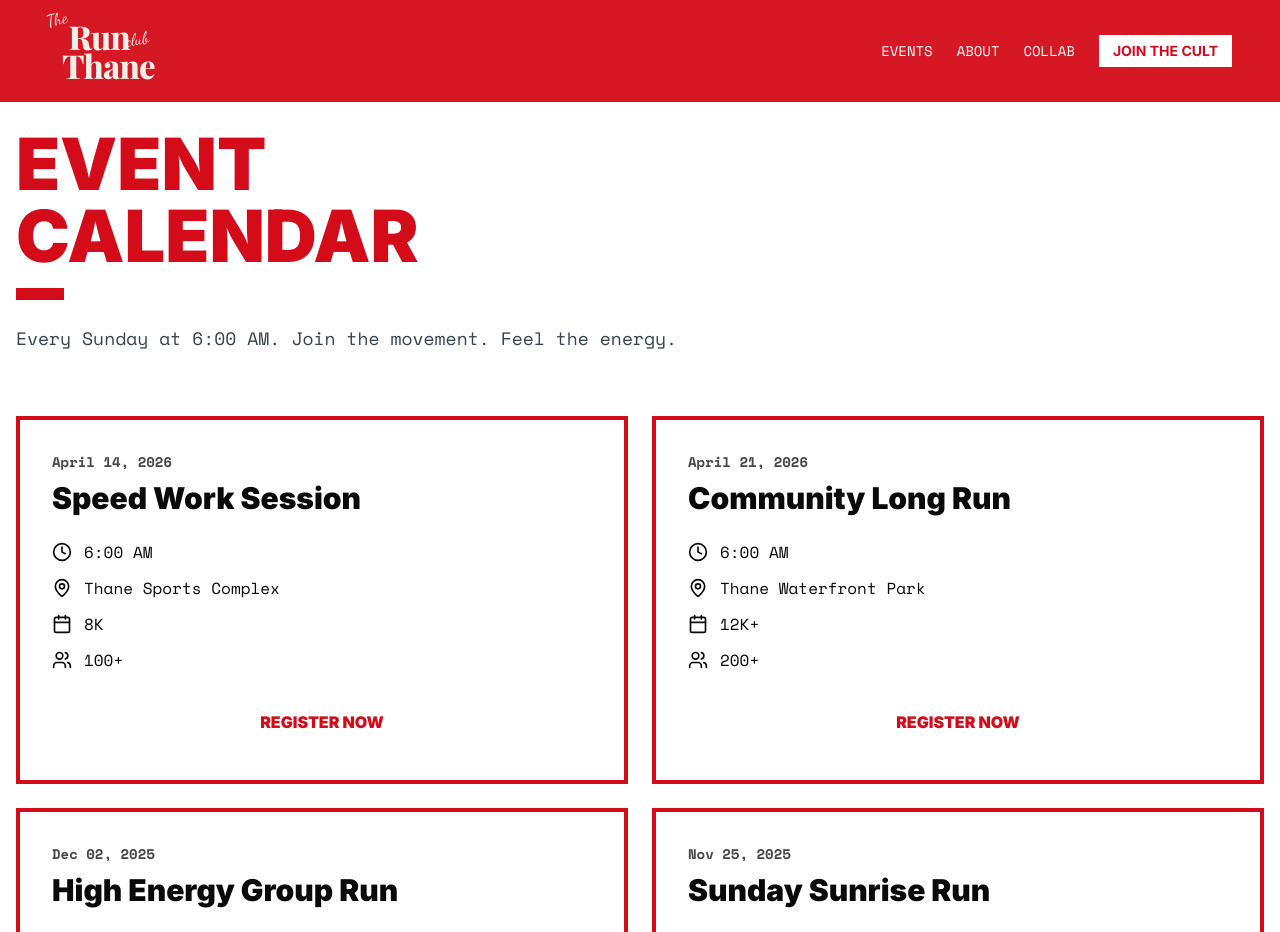
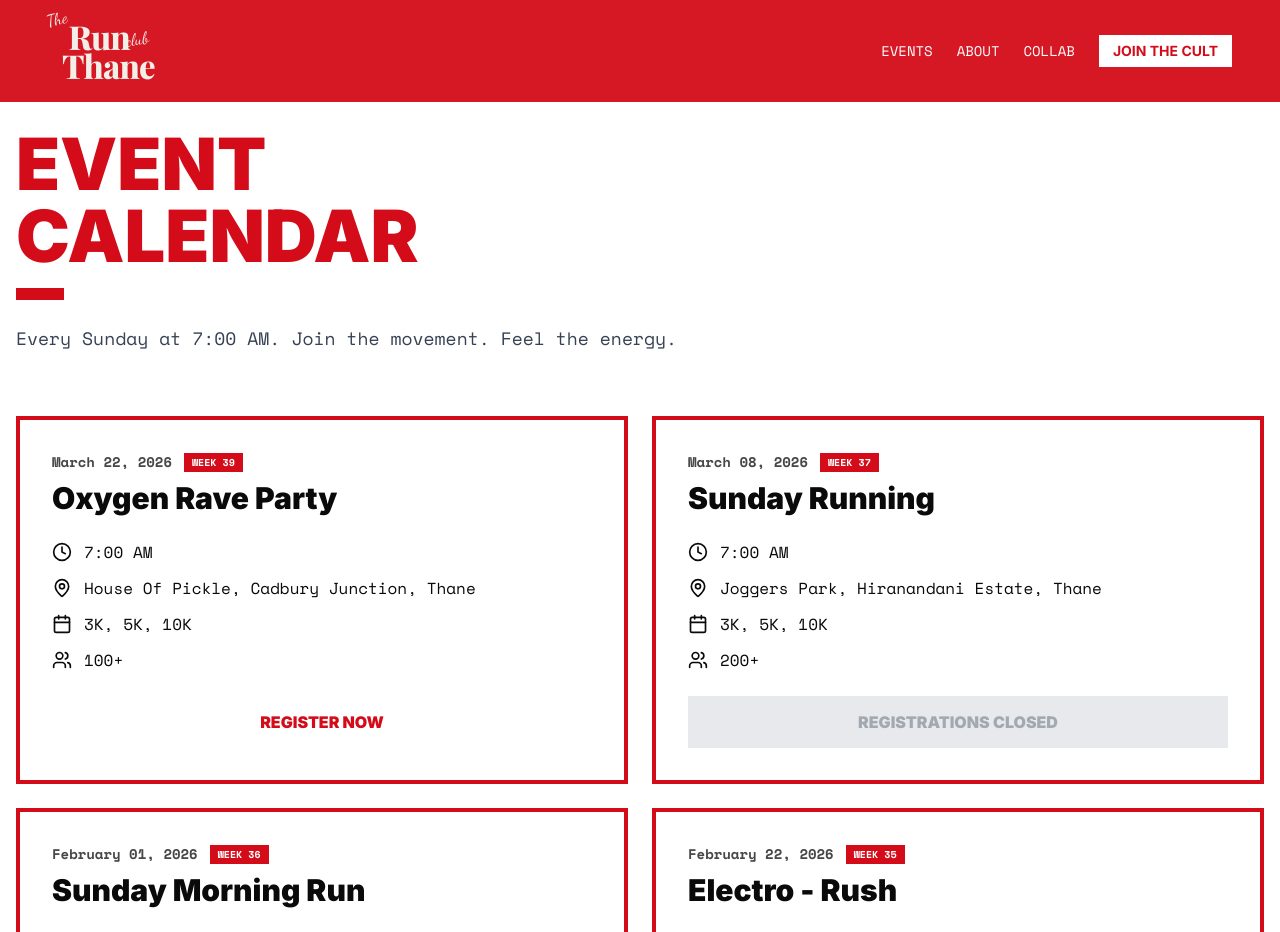
Before and after one commit to rithvikshettyy/trct.in, a Next.js app: page /events in a window 1280 px wide. Shown: the top 932 px of the page. Built offline with nearby package versions, Linux system fonts and the light colour scheme.

Commit message:
Update run time to 7AM and enhance event calendar with week numbers and registration links

```diff
--- a/app/about/page.tsx
+++ b/app/about/page.tsx
@@ -50,7 +50,7 @@ export default function AboutPage() {
                 who believe in community, consistency, and cult energy.
               </p>
               <p className="font-mono text-gray-700">
-                Every Sunday at 6 AM, we gather. Not because we have to. Because we WANT to. Because we believe that
+                Every Sunday at 7 AM, we gather. Not because we have to. Because we WANT to. Because we believe that
                 running together is more powerful than running alone.
               </p>
             </div>
--- a/app/contact/page.tsx
+++ b/app/contact/page.tsx
@@ -78,7 +78,7 @@ export default function ContactPage() {
                     <p className="font-black text-gray-900">LOCATION</p>
                   </div>
                   <p className="font-mono text-gray-700">Thane, Maharashtra, India</p>
-                  <p className="font-mono text-sm text-gray-600 mt-1">Every Sunday, 6:00 AM</p>
+                  <p className="font-mono text-sm text-gray-600 mt-1">Every Sunday, 7:00 AM</p>
                 </div>
 
                 <div className="border-l-4 border-primary pl-6">
--- a/app/events/page.tsx
+++ b/app/events/page.tsx
@@ -5,42 +5,58 @@ import { Calendar, MapPin, Clock, Users } from "lucide-react"
 export default function EventsPage() {
   const upcomingEvents = [
     {
-      date: "April 14, 2026",
-      title: "Speed Work Session",
-      time: "6:00 AM",
-      location: "Thane Sports Complex",
-      distance: "8K",
+      week: 39,
+      date: "March 22, 2026",
+      title: "Oxygen Rave Party",
+      time: "7:00 AM",
+      location: "House Of Pickle, Cadbury Junction, Thane",
+      mapLink: "https://share.google/SUsZ4iOpth17oKvju",
+      registrationLink: "https://go.playo.app/PLAYOO/HLq1Y",
+      distance: "3K, 5K, 10K",
       attendees: "100+",
-      isPast: false,
     },
     {
-      date: "April 21, 2026",
-      title: "Community Long Run",
-      time: "6:00 AM",
-      location: "Thane Waterfront Park",
-      distance: "12K+",
+      week: 37,
+      date: "March 08, 2026",
+      title: "Sunday Running",
+      time: "7:00 AM",
+      location: "Joggers Park, Hiranandani Estate, Thane",
+      mapLink: "https://share.google/KDZJWXXfo0ylPv01p",
+      registrationLink: "",
+      distance: "3K, 5K, 10K",
       attendees: "200+",
-      isPast: false,
     },
     {
-      date: "Dec 02, 2025",
-      title: "High Energy Group Run",
-      time: "6:00 AM",
-      location: "Thane Lake Circuit",
-      distance: "10K",
+      week: 36,
+      date: "February 01, 2026",
+      title: "Sunday Morning Run",
+      time: "7:00 AM",
+      location: "Flour N Fiene, Hiranandani Meadows",
+      mapLink: "https://share.google/ilVdJhobelC9Op19N",
+      registrationLink: "",
+      distance: "3K, 5K, 10K",
       attendees: "150+",
-      isPast: true,
     },
     {
-      date: "Nov 25, 2025",
-      title: "Sunday Sunrise Run",
-      time: "6:00 AM",
-      location: "Thane Waterfront Park",
-      distance: "5K - 10K",
+      week: 35,
+      date: "February 22, 2026",
+      title: "Electro - Rush",
+      time: "7:00 AM",
+      location: "Hiranandani Heritage Garden, Thane",
+      mapLink: "https://share.google/t5Iy66nll6TUDYakr",
+      registrationLink: "",
+      distance: "3K, 5K, 10K",
       attendees: "120+",
-      isPast: true,
     },
   ]
+
+  const isEventPast = (dateStr: string) => {
+    const eventDate = new Date(dateStr)
+    eventDate.setHours(0, 0, 0, 0)
+    const today = new Date()
+    today.setHours(0, 0, 0, 0)
+    return today > eventDate
+  }
 
   return (
     <main className="min-h-screen bg-white">
@@ -56,7 +72,7 @@ export default function EventsPage() {
             </h1>
             <div className="w-12 h-3 bg-primary mb-6"></div>
             <p className="font-mono text-lg text-gray-700">
-              Every Sunday at 6:00 AM. Join the movement. Feel the energy.
+              Every Sunday at 7:00 AM. Join the movement. Feel the energy.
             </p>
           </div>
 
@@ -69,7 +85,12 @@ export default function EventsPage() {
               >
                 <div className="flex items-start justify-between mb-4">
                   <div className="flex-1">
-                    <p className="font-mono text-sm font-bold opacity-75 group-hover:opacity-100">{event.date}</p>
+                    <div className="flex items-center gap-3">
+                      <p className="font-mono text-sm font-bold opacity-75 group-hover:opacity-100">{event.date}</p>
+                      <span className="bg-primary text-white text-[10px] px-2 py-0.5 font-mono font-black group-hover:bg-white group-hover:text-primary transition-colors">
+                        WEEK {event.week}
+                      </span>
+                    </div>
                     <h3 className="text-2xl md:text-3xl font-black mt-2 text-balance">{event.title}</h3>
                   </div>
                 </div>
@@ -81,7 +102,18 @@ export default function EventsPage() {
                   </div>
                   <div className="flex items-center gap-3">
                     <MapPin className="w-5 h-5" />
-                    <span className="font-mono">{event.location}</span>
+                    {event.mapLink ? (
+                      <a
+                        href={event.mapLink}
+                        target="_blank"
+                        rel="noopener noreferrer"
+                        className="font-mono hover:underline decoration-2 underline-offset-4"
+                      >
+                        {event.location}
+                      </a>
+                    ) : (
+                      <span className="font-mono">{event.location}</span>
+                    )}
                   </div>
                   <div className="flex items-center gap-3">
                     <Calendar className="w-5 h-5" />
@@ -93,16 +125,23 @@ export default function EventsPage() {
                   </div>
                 </div>
 
-                <button
-                  disabled={event.isPast}
-                  className={`mt-6 w-full font-black py-3 border-2 transition-all ${
-                    event.isPast
-                      ? "bg-gray-300 text-gray-600 border-gray-300 cursor-not-allowed group-hover:bg-primary group-hover:text-white group-hover:border-white opacity-50"
-                      : "bg-white text-primary border-white hover:bg-opacity-90 group-hover:bg-primary group-hover:text-white group-hover:border-white"
-                  }`}
-                >
-                  {event.isPast ? "REGISTRATIONS CLOSED" : "REGISTER NOW"}
-                </button>
+                {isEventPast(event.date) ? (
+                  <button
+                    disabled
+                    className="mt-6 w-full font-black py-3 border-2 transition-all bg-gray-300 text-gray-600 border-gray-300 cursor-not-allowed group-hover:bg-primary group-hover:text-white group-hover:border-white opacity-50"
+                  >
+                    REGISTRATIONS CLOSED
+                  </button>
+                ) : (
+                  <a
+                    href={event.registrationLink || "#"}
+                    target={event.registrationLink ? "_blank" : undefined}
+                    rel={event.registrationLink ? "noopener noreferrer" : undefined}
+                    className="mt-6 w-full font-black py-3 border-2 transition-all block text-center bg-white text-primary border-white hover:bg-opacity-90 group-hover:bg-primary group-hover:text-white group-hover:border-white"
+                  >
+                    REGISTER NOW
+                  </a>
+                )}
               </div>
             ))}
           </div>
--- a/app/page.tsx
+++ b/app/page.tsx
@@ -13,7 +13,7 @@ export default function Home() {
     <main className="min-h-screen">
       <Header />
       <Hero />
-      <Marquee text="EVERY SUNDAY · 6AM · THANE" />
+      <Marquee text="EVERY SUNDAY · 7AM · THANE" />
       <EventsSection />
       <Marquee text="RUN WITH US · JOIN THE MOVEMENT · FEEL THE ENERGY" direction="reverse" />
       <CultSection />
--- a/components/cult-section.tsx
+++ b/components/cult-section.tsx
@@ -69,7 +69,7 @@ export function CultSection() {
         <div className="grid md:grid-cols-3 gap-6">
           {[
             {
-              quote: "I've never felt more alive at 6 AM. This run club changed my life fr.",
+              quote: "I've never felt more alive at 7 AM. This run club changed my life fr.",
               name: "SHUBHAM PATIL, 22",
             },
             {
--- a/components/events-section.tsx
+++ b/components/events-section.tsx
@@ -26,7 +26,7 @@ export function EventsSection() {
             {
               icon: Clock,
               title: "TIME",
-              detail: "6:00 AM Sharp",
+              detail: "7:00 AM Sharp",
               subdetail: "Early birds get the endorphins",
             },
             {
--- a/components/footer.tsx
+++ b/components/footer.tsx
@@ -42,7 +42,7 @@ export function Footer() {
             <h4 className="font-mono font-bold mb-4 text-sm">GET IN TOUCH</h4>
             <p className="text-sm mb-3 hover:translate-x-2 transition-transform duration-300 cursor-default">📧 hello@therunclubthane.com</p>
             <p className="text-sm mb-3 hover:translate-x-2 transition-transform duration-300 cursor-default">📍 Thane, Maharashtra</p>
-            <p className="text-sm hover:translate-x-2 transition-transform duration-300 cursor-default">⏰ Every Sunday, 6:00 AM</p>
+            <p className="text-sm hover:translate-x-2 transition-transform duration-300 cursor-default">⏰ Every Sunday, 7:00 AM</p>
           </div>
         </div>
 
--- a/components/hero.tsx
+++ b/components/hero.tsx
@@ -89,14 +89,14 @@ export function Hero() {
             variant="outline"
             className="w-full sm:w-auto text-base sm:text-lg px-6 lg:px-8 py-6 sm:py-6 font-bold border-2 border-white text-white hover:bg-white hover:text-primary transition-all duration-300 bg-transparent hover:-translate-y-1 hover:shadow-[4px_4px_0_0_#fff]"
           >
-            NEXT RUN: SUNDAY 6AM
+            NEXT RUN: SUNDAY 7AM
           </Button>
         </div>
 
         {/* Stats */}
         <div className="grid grid-cols-1 sm:grid-cols-3 gap-4 sm:gap-8 mt-16 sm:mt-20 mb-20 sm:mb-32 max-w-3xl mx-auto w-full px-2 sm:px-0">
           {[
-            { number: "800+", label: "CULT MEMBERS" },
+            { number: "2000+", label: "CULT MEMBERS" },
             { number: "40+", label: "EVENTS RUN" },
             { number: "100%", label: "PURE ENERGY" },
           ].map((stat, i) => (
--- a/components/join-section.tsx
+++ b/components/join-section.tsx
@@ -63,7 +63,7 @@ export function JoinSection() {
 
         {/* Final push */}
         <div className="mt-12">
-          <p className="text-2xl md:text-4xl font-black">SEE YOU THIS SUNDAY. 6AM. DON'T BE LATE.</p>
+          <p className="text-2xl md:text-4xl font-black">SEE YOU THIS SUNDAY. 7AM. DON'T BE LATE.</p>
         </div>
       </div>
     </section>
```
